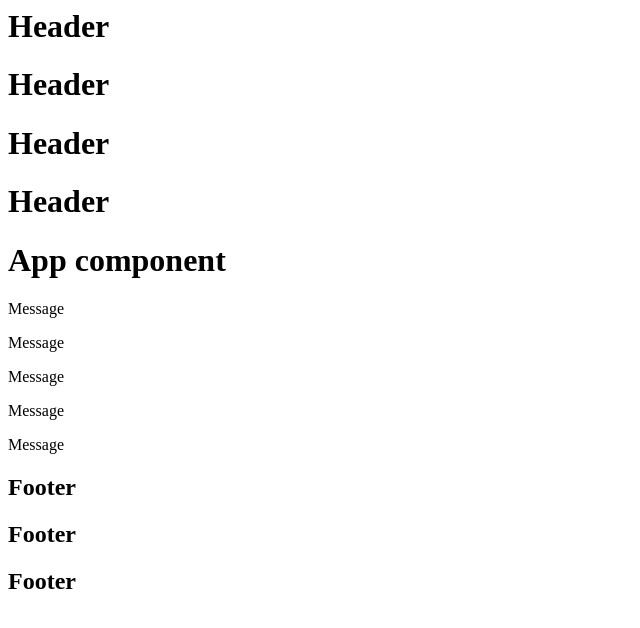
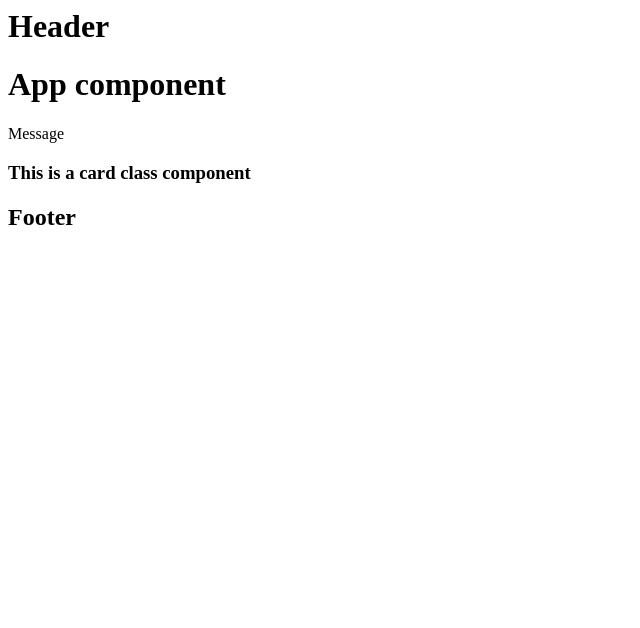
Before and after one commit to FahadShaik/ReactJS, a React (Create React App) app in the folder hello-world/: page / in a window 1280 px wide. Shown: the top 628 px of the page, without its empty margins (0-640 px from the left). Built offline with nearby package versions, Linux system fonts and the light colour scheme.

Commit message:
One more class component

```diff
--- a/hello-world/src/components/App.jsx
+++ b/hello-world/src/components/App.jsx
@@ -1,3 +1,4 @@
+import CardClass from "./CardClass";
 import Footer from "./Footer";
 import Header from "./Header";
 import Message from "./Message";
@@ -6,17 +7,9 @@ const App = () => {
   return (
     <div>
       <Header />
-      <Header />
-      <Header />
-      <Header />
       <h1>App component</h1>
       <Message />
-      <Message />
-      <Message />
-      <Message />
-      <Message />
-      <Footer />
-      <Footer />
+      <CardClass />
       <Footer />
     </div>
   );
--- /dev/null
+++ b/hello-world/src/components/CardClass.jsx
@@ -0,0 +1,12 @@
+import React from "react";
+
+class CardClass extends React.Component {
+  render() {
+    return (
+      <div>
+        <h3>This is a card class component</h3>
+      </div>
+    );
+  }
+}
+export default CardClass;
```
